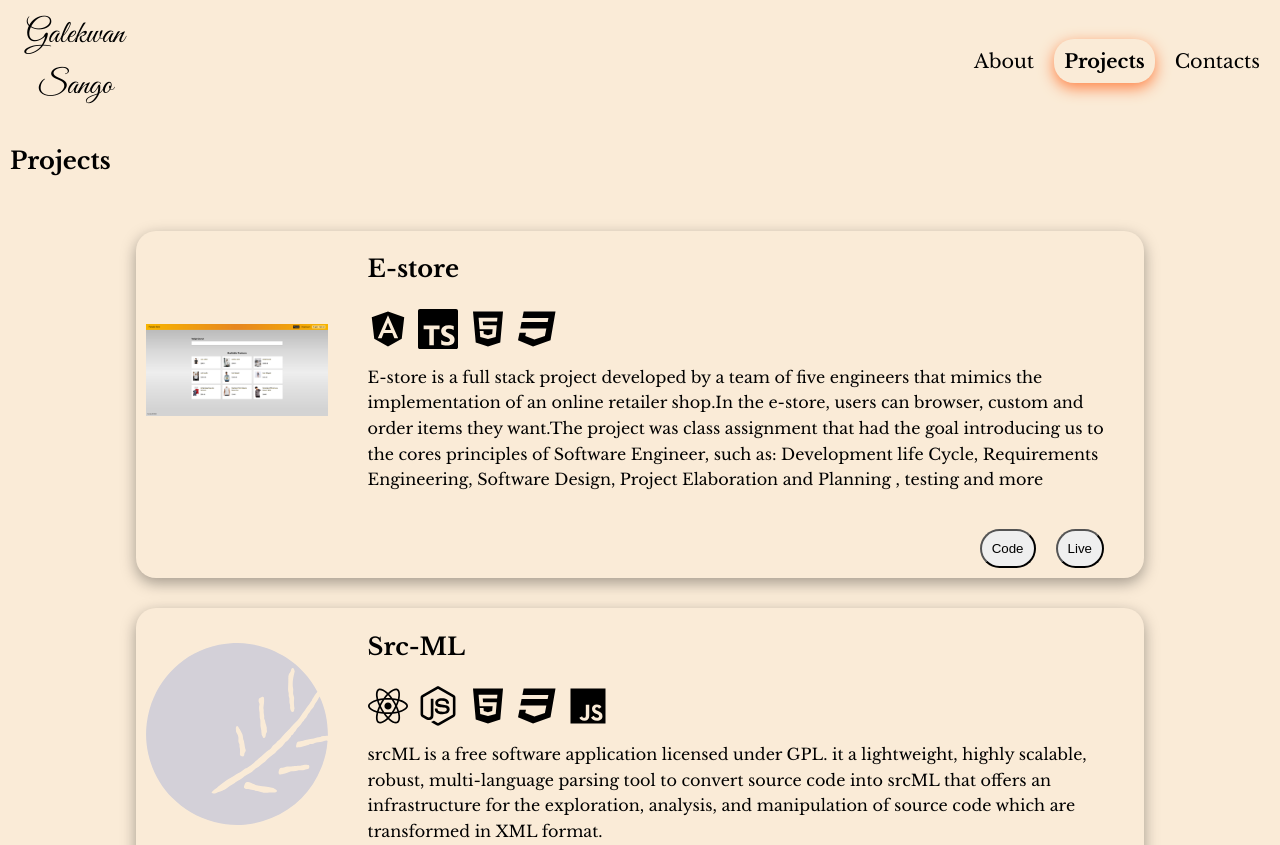
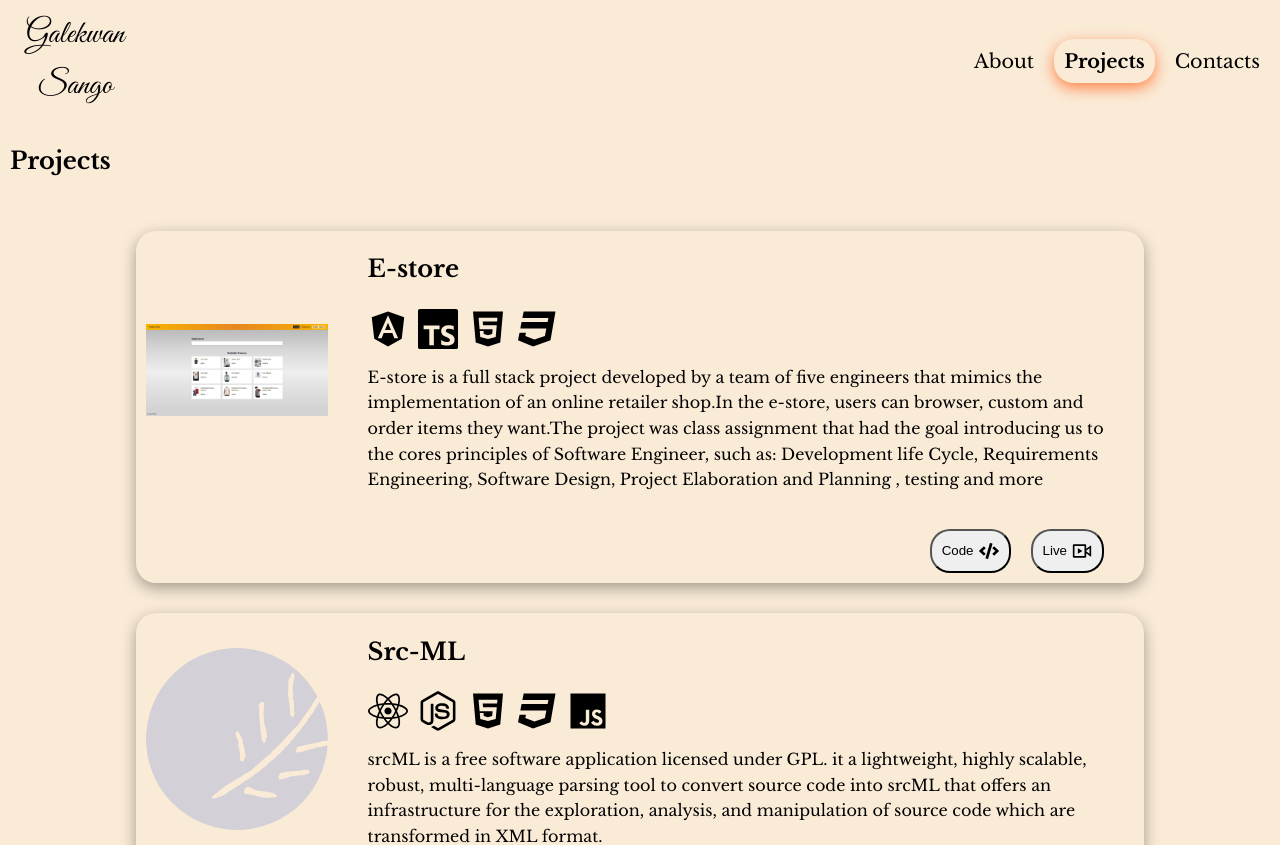
Before and after one commit to Gs5570/job-ready-portfolio, a React (Vite) app: page /projects in a window 1280 px wide. Shown: the top 845 px of the page. Built offline with nearby package versions, Linux system fonts and the light colour scheme; a web font is replaced by a local one.

Commit message:
additional page added, still in progress

```diff
--- a/src/pages/Project.jsx
+++ b/src/pages/Project.jsx
@@ -3,8 +3,16 @@ import { projects } from '../data/data.js';
 
 //icons
 import { IoLogoJavascript } from 'react-icons/io5';
-import { FaAngular, FaReact, FaHtml5, FaCss3, FaNodeJs } from 'react-icons/fa';
+import {
+  FaAngular,
+  FaReact,
+  FaHtml5,
+  FaCss3,
+  FaNodeJs,
+  FaCode,
+} from 'react-icons/fa';
 import { SiTypescript } from 'react-icons/si';
+import { RiLiveLine } from 'react-icons/ri';
 
 //style
 import '../styles/Projects.css';
@@ -54,8 +62,16 @@ export default function Projects() {
               </div>
             </div>
             <div className="projects-buttons-container">
-              <button>Code</button>
-              <button>Live</button>
+              <button>
+                <span className="btn">
+                  Code <FaCode size={20} />
+                </span>
+              </button>
+              <button>
+                <span className="btn">
+                  Live <RiLiveLine size={20} />
+                </span>
+              </button>
             </div>
           </div>
         );
--- a/src/styles/Projects.css
+++ b/src/styles/Projects.css
@@ -44,11 +44,13 @@
   justify-content: flex-end;
   /* width: 80%; */
   margin-right: 30px;
+  align-items: center;
 }
 .projects-buttons-container button {
   padding: 10px;
   margin: 10px;
   border-radius: 20px;
+  text-align: center;
   /* box-shadow: rgba(0, 0, 0, 0.35) 0px 5px 15px; */
 }
 
@@ -71,3 +73,9 @@
   gap: 10px;
   align-items: center;
 }
+.btn {
+  display: flex;
+  flex-direction: row;
+  align-items: center;
+  gap: 5px;
+}
```
